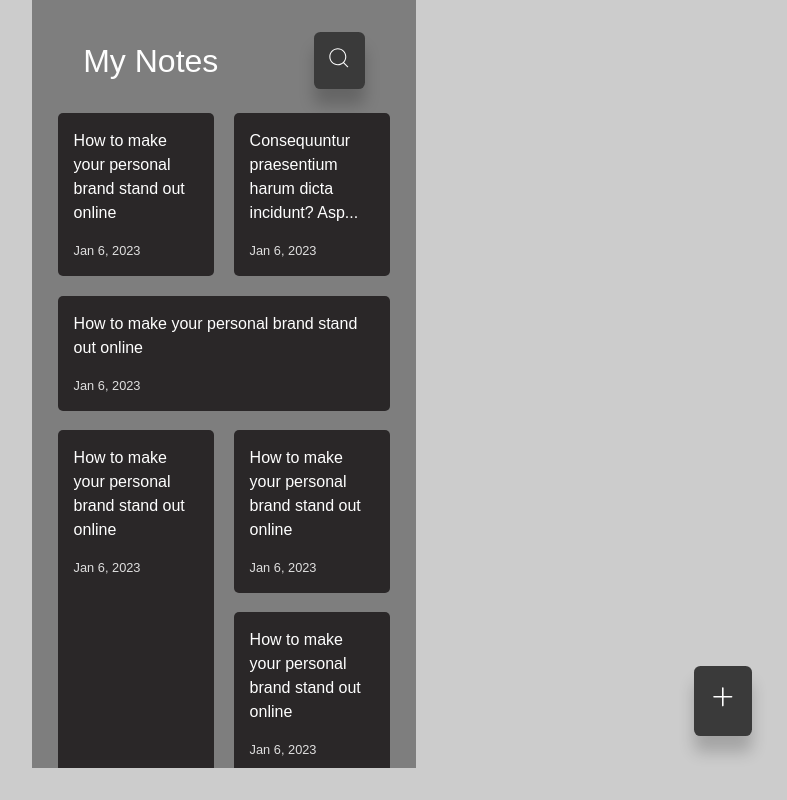
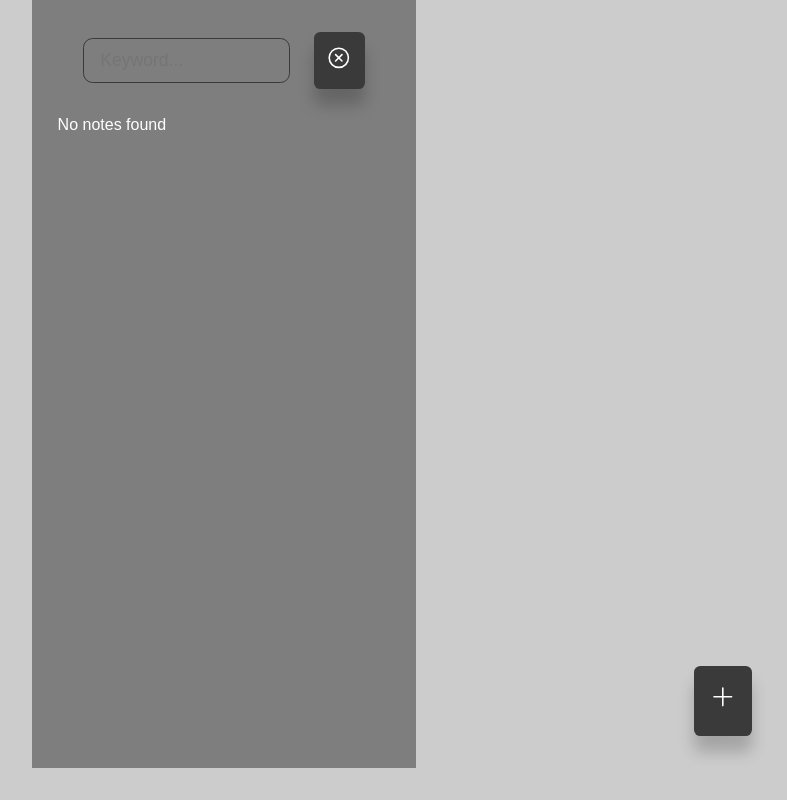
Before and after one commit to NaimaGulele/my-note-app-1, a React (Create React App) app: page / in a window 1280 px wide. Both pictures are taken after a click on the button 755 px from the left and 60 px from the top of the page. Shown: the whole page, without its empty margins (416-1203 px from the left). Built offline with nearby package versions, Linux system fonts and the light colour scheme.

Commit message:
final code
i changed noteitem,create note , edit note to update the date when you edit the note to your current date

```diff
--- a/src/components/Noteiem.jsx
+++ /dev/null
@@ -1,15 +0,0 @@
-import React from 'react';
-import { Link } from 'react-router-dom';
-
-const Noteitem = ({ note }) => {
-
-  return (
-    <Link to={`/edit-note/${note.id}`}  className="note">
-         <h4>{note.title.length > 50 ? note.title.slice (0, 50) + '...' : note.title}</h4>
-         <p>{note.date}</p> {/* Ensure date is used here */}
-
-    </Link>
-  )
-}
-
-export default Noteitem;
--- /dev/null
+++ b/src/components/Noteitem.jsx
@@ -0,0 +1,21 @@
+import React from 'react';
+import { Link } from 'react-router-dom';
+
+const Noteitem = ({ note, onDelete }) => {
+  const handleDeleteClick = (e) => {
+    e.preventDefault(); // Prevent the link from being followed
+    onDelete(note.id);
+  };
+
+  return (
+    <div className="note-item">
+      <Link to={`/edit-note/${note.id}`} className="note">
+        <h4>{note.title.length > 50 ? note.title.slice(0, 50) + '...' : note.title}</h4>
+        <p>{note.date}</p>
+      </Link>
+      <button onClick={handleDeleteClick}>Delete</button>
+    </div>
+  );
+};
+
+export default Noteitem;
--- a/src/pages/CreateNote.jsx
+++ b/src/pages/CreateNote.jsx
@@ -46,4 +46,4 @@ const CreateNote = ({setNotes}) => {
   )
 }
 
-export default CreateNote
+export default CreateNote;
--- a/src/pages/EditNote.jsx
+++ b/src/pages/EditNote.jsx
@@ -3,11 +3,17 @@ import React, { useState, useEffect } from 'react';
 import { IoIosArrowBack } from "react-icons/io";
 import { RiDeleteBin6Line } from "react-icons/ri";
 import { useParams, useNavigate } from 'react-router-dom';
+import useCreateDate from "../components/useCreateDate";
 
 const EditNote = ({ notes, setNotes }) => {
   const { id } = useParams();
   const navigate = useNavigate();
+  const date = useCreateDate();
+
   const noteToEdit = notes.find(note => note.id === id);
+
+  const [title, setTitle] = useState(noteToEdit ? noteToEdit.title : '');
+  const [details, setDetails] = useState(noteToEdit ? noteToEdit.details : '');
 
   useEffect(() => {
     console.log('EditNote component rendered.');
@@ -24,7 +30,7 @@ const EditNote = ({ notes, setNotes }) => {
     e.preventDefault();
     console.log('Save button clicked.');
 
-    const updatedNote = { ...noteToEdit, title, details };
+    const updatedNote = { ...noteToEdit, title, details, date };
     const updatedNotes = notes.map(note => note.id === id ? updatedNote : note);
     setNotes(updatedNotes);
     navigate('/');
@@ -33,13 +39,13 @@ const EditNote = ({ notes, setNotes }) => {
   const handleDelete = () => {
     console.log('Delete button clicked.');
 
-    const updatedNotes = notes.filter(note => note.id !== id);
-    setNotes(updatedNotes);
-    navigate('/');
+    const confirmMessage = `Are you sure you want to delete the note titled "${noteToEdit.title}"?`;
+    if (window.confirm(confirmMessage)) {
+      const updatedNotes = notes.filter(note => note.id !== id);
+      setNotes(updatedNotes);
+      navigate('/');
+    }
   };
-
-  const [title, setTitle] = useState(noteToEdit ? noteToEdit.title : '');
-  const [details, setDetails] = useState(noteToEdit ? noteToEdit.details : '');
 
   return (
     <section>
--- a/src/pages/Notes.jsx
+++ b/src/pages/Notes.jsx
@@ -1,42 +1,69 @@
-import {CiSearch} from 'react-icons/ci'
-import React from 'react'
-import dummyNotes from '../dummy_notes'
-import { Link } from 'react-router-dom'
-import { BsPlusLg } from 'react-icons/bs'
+import { CiSearch } from 'react-icons/ci';
+import { IoCloseCircleOutline } from 'react-icons/io5';
+import React, { useState } from 'react';
+import { Link } from 'react-router-dom';
+import { BsPlusLg } from 'react-icons/bs';
+import Noteitem from '../components/Noteitem';
 
-import Noteitem from '../components/Noteiem'
+const Notes = ({ notes, setNotes }) => {
+  const [showSearch, setShowSearch] = useState(false);
+  const [searchQuery, setSearchQuery] = useState('');
 
-
-
-
-const Notes = ({notes}) => {
-  const handleCreateNote = () => {
-
+  const handleSearchToggle = () => {
+    setShowSearch(!showSearch);
+    setSearchQuery(''); // Clear search query when toggling the search input
   };
 
+  const handleSearchChange = (e) => {
+    setSearchQuery(e.target.value);
+  };
+
+  const handleDelete = (id) => {
+    const noteToDelete = notes.find(note => note.id === id);
+    const confirmMessage = `Are you sure you want to delete the note titled "${noteToDelete.title}"?`;
+
+    if (window.confirm(confirmMessage)) {
+      setNotes(notes.filter(note => note.id !== id));
+    }
+  };
+
+  const filteredNotes = notes.filter(note =>
+    note.title.toLowerCase().includes(searchQuery.toLowerCase()) ||
+    note.details.toLowerCase().includes(searchQuery.toLowerCase())
+  );
 
   return (
     <section>
       <header className="notes__header">
-        <h2>My Notes</h2>
-        {/* input type="text" autoFocus placeholder='Keyword...' />
-        */}
-        <button className='btn'><CiSearch /></button>
+        {!showSearch && <h2>My Notes</h2>}
+        {showSearch && (
+          <input
+            type="text"
+            autoFocus
+            placeholder="Keyword..."
+            value={searchQuery}
+            onChange={handleSearchChange}
+          />
+        )}
+        <button className="btn" onClick={handleSearchToggle}>
+          {showSearch ? <IoCloseCircleOutline /> : <CiSearch />}
+        </button>
       </header>
       <div className="notes__container">
-        {/*Rendenring Individual notes */}
-        {notes.map(note => (
-          <Noteitem key={note.id} note={note} />
-        ))}
-        {/*link to the create note page*/}
-        {
-          dummyNotes.map(note => <Noteitem key={note.id} note={note}/>)
-        }
-
+        {/* Rendering Individual notes */}
+        {filteredNotes.length > 0 ? (
+          filteredNotes.map(note => (
+            <Noteitem key={note.id} note={note} onDelete={handleDelete} />
+          ))
+        ) : (
+          <p>No notes found</p>
+        )}
       </div>
-      <Link to="/create-note" className='btn add__btn' onClick={handleCreateNote}><BsPlusLg></BsPlusLg></Link>
+      <Link to="/create-note" className="btn add__btn">
+        <BsPlusLg />
+      </Link>
     </section>
   );
-} ;
+};
 
 export default Notes;
```
